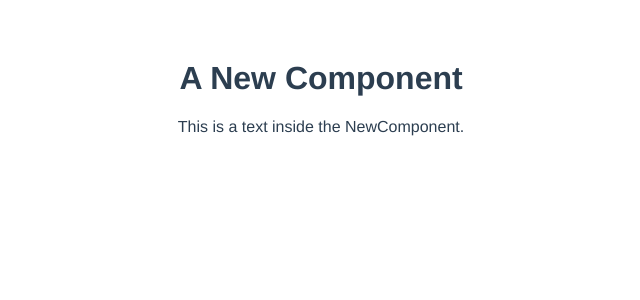
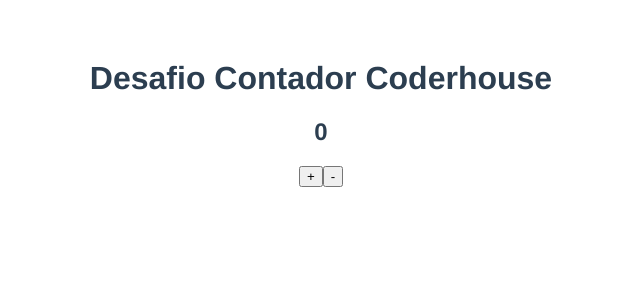
Before and after one commit to bmentasti/desafio-bruno-mentasti-contador, a Vue app: page / in a window 1280 px wide. Shown: the top 300 px of the page, without its empty margins (319-959 px from the left). Built offline with nearby package versions, Linux system fonts and the light colour scheme.

Commit message:
Armado de contador

```diff
--- a/src/components/Contador.vue
+++ b/src/components/Contador.vue
@@ -1,14 +1,29 @@
 <template>
-  <div class="new-component">
-    <h1>A New Component</h1>
-    <p>This is a text inside the NewComponent.</p>
+  <div class="contador">
+    <h1>Desafio Contador Coderhouse</h1>
+    <h2>{{contadorPadre}}</h2>
+    <button v-on:click="aumenta()">+</button>
+    <button v-on:click="resta()">-</button>
   </div>
 </template>
 <script>
 export default {
   name: 'Contador',
+  data() {
+    return {
+      contadorPadre: 0
+    };
+  },
+  methods: {
+    aumenta() {
+      this.contadorPadre++;
+    },
+    resta() {
+      this.contadorPadre--;
+    }
+  }
 }
 </script>
 <style>
-/* Your CSS goes here */
+
 </style>
```
